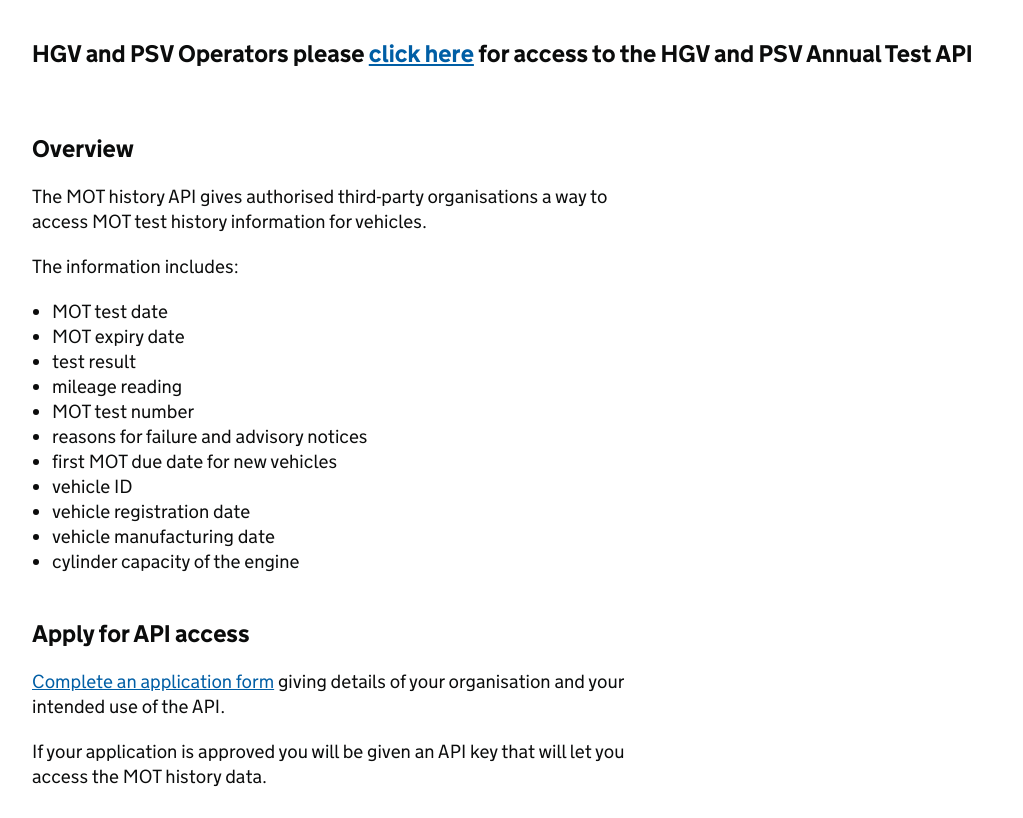
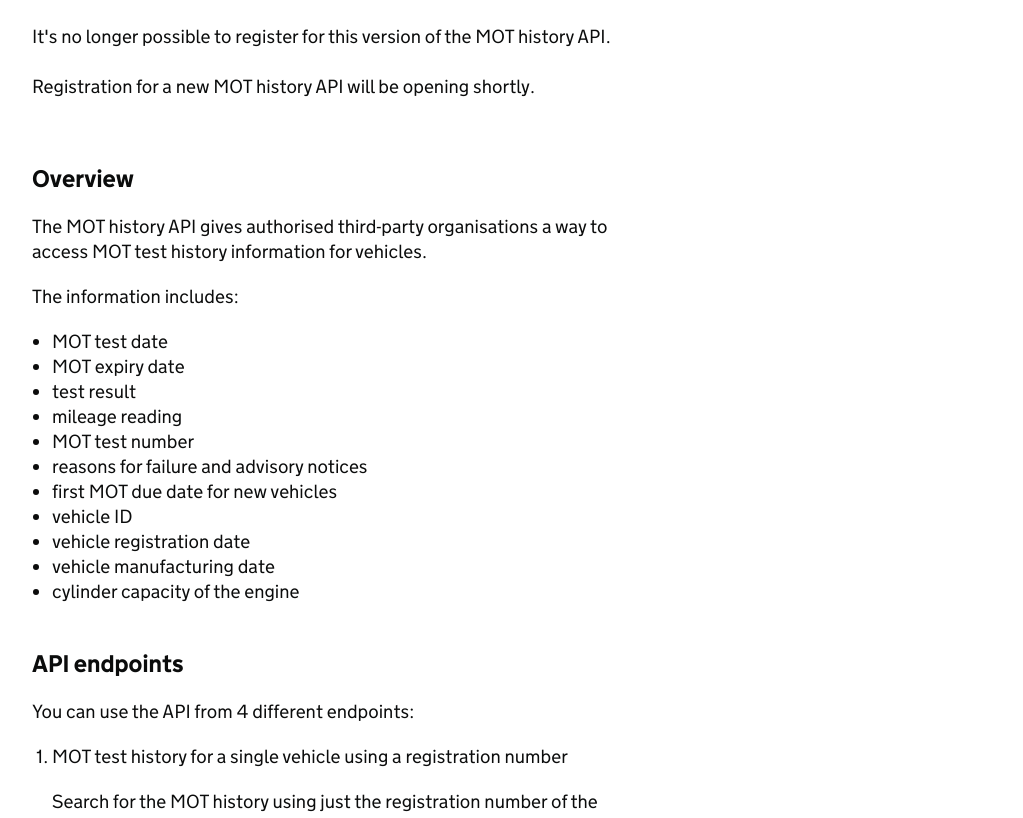
Before and after one commit to dvsa/mot-history-api-documentation, a plain HTML site: page docs/index.html in a window 1280 px wide. Shown: the part 99-917 px from the top of the page, without its empty margins (128-1151 px from the left). Drawn offline with Linux system fonts and the light colour scheme.

Commit message:
feat: add new api notice warning (#7)

```diff
--- a/docs/index.html
+++ b/docs/index.html
@@ -31,8 +31,13 @@
     </p>
     <h1 class="heading-xlarge u-space-b15">MOT history API</h1>
 
-    <div class=" u-margin-top-50 " >
-    <p class="heading-medium">HGV and PSV Operators please  <a href="#HGV/PSV Operators Annual Test History API Service">click here</a> for access to the HGV and PSV Annual Test API</p>
+    <div class="grid-row u-space-t30">
+        <div class="column-two-thirds">
+            <p>It's no longer possible to register for this version of the MOT history API.</p>
+        </div>
+        <div class="column-two-thirds">
+            <p>Registration for a new MOT history API will be opening shortly.</p>
+        </div>
     </div>
 
     <div class="grid-row">
@@ -59,15 +64,6 @@
                 <li>vehicle manufacturing date</li>
                 <li>cylinder capacity of the engine</li>
             </ul>
-
-            <h2 class="heading-medium">Apply for API access</h2>
-
-            <p><a href="https://www.smartsurvey.co.uk/s/MOT_History_TradeAPI_Access_and_Support?" target="_blank"
-                  class="appendClientID">Complete an application form</a> giving details of your organisation and your
-                intended use of the API.</p>
-
-            <p>If your application is approved you will be given an API key that will let you access the MOT history
-                data.</p>
 
             <h2 class="heading-medium">API endpoints</h2>
 
@@ -537,8 +533,7 @@
 
             <h2 class="heading-medium">Support</h2>
 
-            <p>If you have any issues using MOT history API, complete <a href="https://www.smartsurvey.co.uk/s/MOT_History_TradeAPI_Access_and_Support/" target="_blank">
-                the MOT History Trade API request and support form</a>.
+            <p>If you have any issues using MOT history API, complete <a href="https://www.smartsurvey.co.uk/s/MOT_History_TradeAPI_Access_and_Support/" target="_blank">the MOT History Trade API request and support form</a>.
             </p>
         </div>
     </div>
@@ -554,15 +549,6 @@
 
             <p>The HGV/PSV Operators Annual Test History API provides a mechanism for authorised third-party
                 organisations to access Annual Test History information for HGVs, PSVs and Trailers through an API. </p>
-
-            <h2 class="heading-medium">Apply for API access</h2>
-
-            <p><a href="https://www.smartsurvey.co.uk/s/HV_Operators_Annual_History_API_Access_and_Support/" target="_blank">
-                Complete an application form </a> giving details of your organisation and your intended use of the API. </p>
-
-            <p>
-                If your application is approved you will be given an API key that will let you access the MOT history data.
-            </p>
 
             <h2 class="heading-medium">Getting started</h2>
 
@@ -662,9 +648,7 @@
 
             <h2 class="heading-medium">Support</h2>
 
-            <p>If any issues are experienced using MOT History API service, users are requested to use the following
-                 <a href="https://www.smartsurvey.co.uk/s/HV_Operators_Annual_History_API_Access_and_Support/" target="_blank">
-                    link </a>and select support.
+            <p>If any issues are experienced using MOT History API service, users are requested to use the following <a href="https://www.smartsurvey.co.uk/s/HV_Operators_Annual_History_API_Access_and_Support/" target="_blank">link </a>and select support.
             </p>
 
             <p>The minimum dataset needs to be provided:</p>
```
